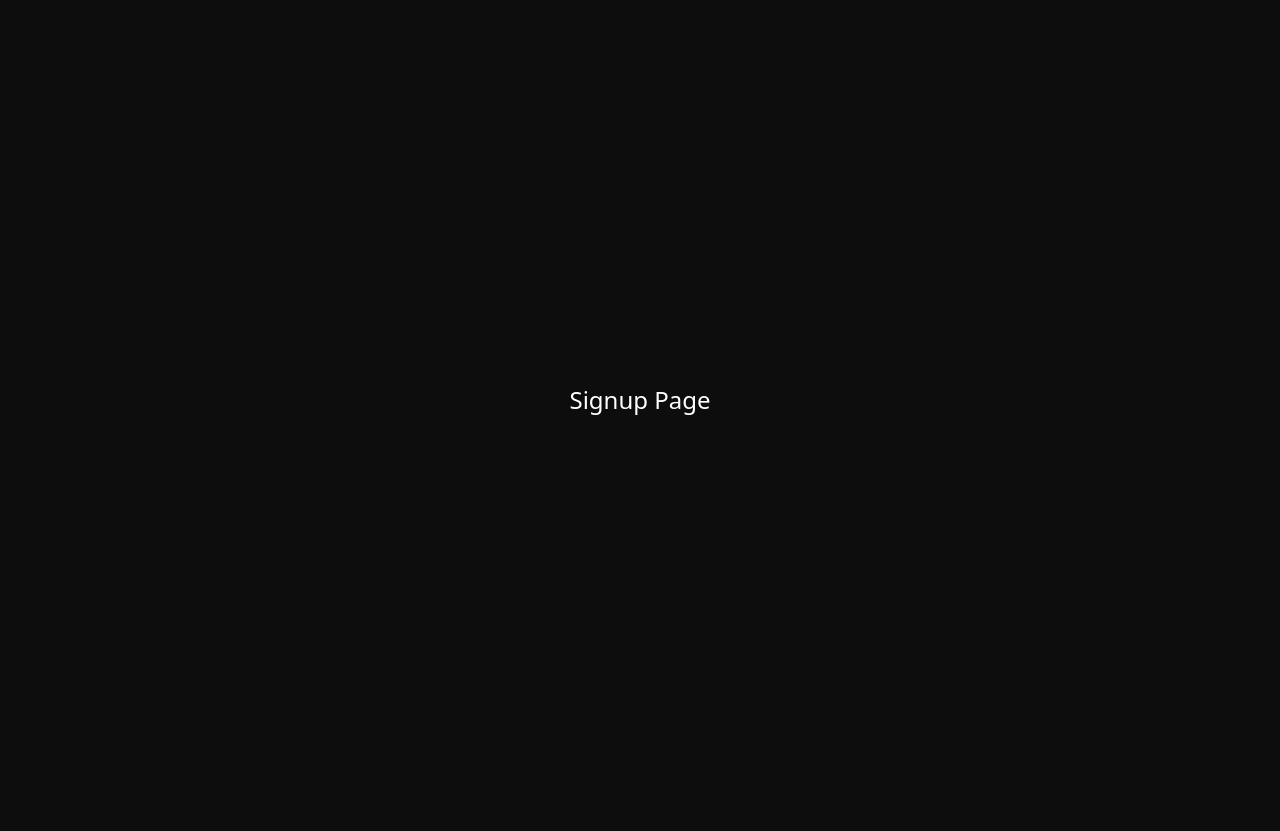
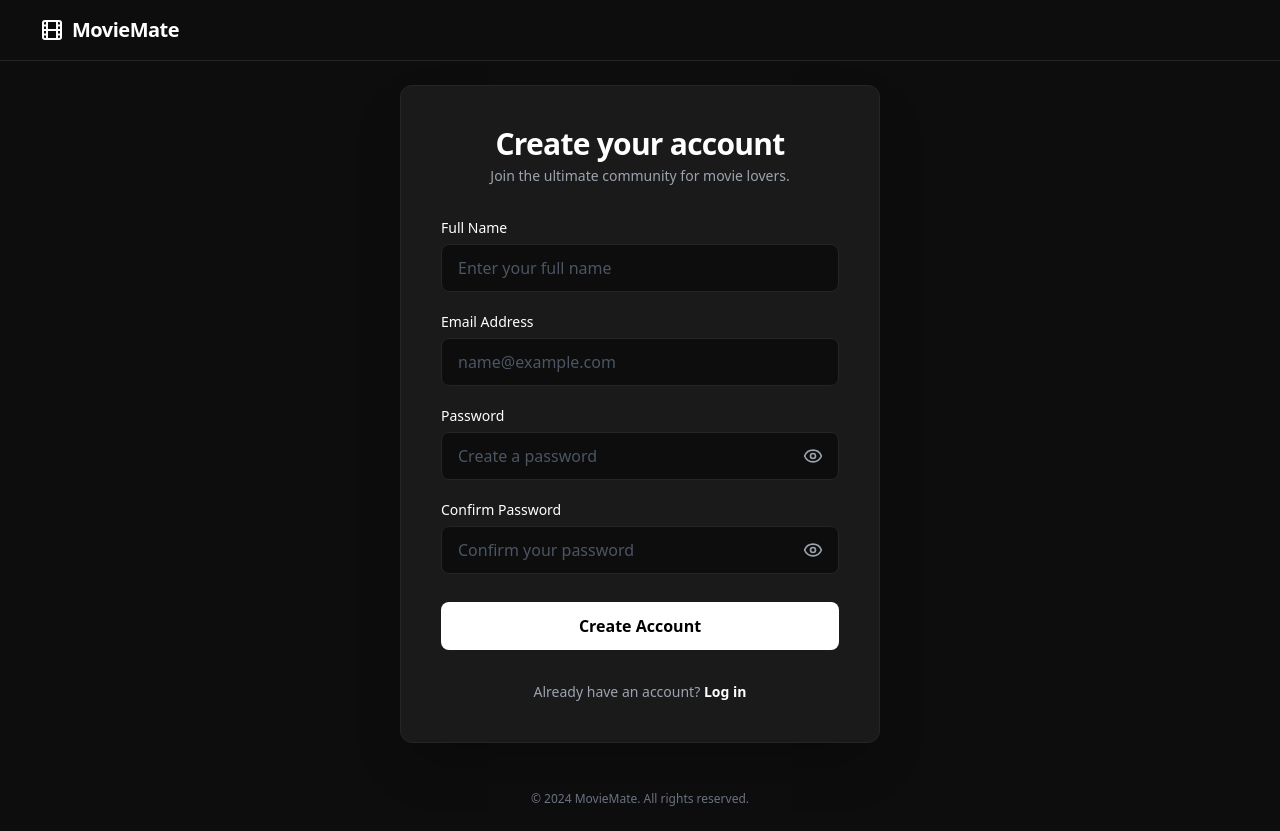
Before and after one commit to dwit63/MovieMate, a React (Vite) app in the folder moviemate-frontend/: page /signup in a window 1280 px wide. Before the commit the page ends 800 px from the top, so only its background shows below. Built offline with nearby package versions, Linux system fonts and the light colour scheme.

Commit message:
Added signup page and updated App.jsx

```diff
--- a/moviemate-frontend/src/App.jsx
+++ b/moviemate-frontend/src/App.jsx
@@ -4,8 +4,8 @@ import Navbar from './components/Navbar';
 import Footer from './components/Footer';
 import ProtectedRoute from './components/ProtectedRoute';
 import LandingPage from './pages/LandingPage';
+import SignupPage from './pages/SignupPage';
 const LoginPage = () => <div className="min-h-screen flex items-center justify-center text-white text-2xl">Login Page</div>;
-const SignupPage = () => <div className="min-h-screen flex items-center justify-center text-white text-2xl">Signup Page</div>;
 const OnboardingPage = () => <div className="min-h-screen flex items-center justify-center text-white text-2xl">Onboarding Page</div>;
 const HomePage = () => <div className="min-h-screen flex items-center justify-center text-white text-2xl">Home Page</div>;
 const ExplorePage = () => <div className="min-h-screen flex items-center justify-center text-white text-2xl">Explore Page</div>;
--- /dev/null
+++ b/moviemate-frontend/src/pages/SignupPage.jsx
@@ -0,0 +1,181 @@
+import { useState } from 'react';
+import { Link, useNavigate } from 'react-router-dom';
+import { Film, Eye, EyeOff } from 'lucide-react';
+import { useAuth } from '../context/AuthContext';
+
+export default function SignupPage() {
+  const navigate = useNavigate();
+  const { signup } = useAuth();
+
+  const [form, setForm] = useState({ name: '', email: '', password: '', confirmPassword: '' });
+  const [errors, setErrors] = useState({});
+  const [showPassword, setShowPassword] = useState(false);
+  const [showConfirm, setShowConfirm] = useState(false);
+  const [loading, setLoading] = useState(false);
+
+  const validate = () => {
+    const e = {};
+    if (!form.name.trim()) e.name = 'Full name is required.';
+    if (!form.email.trim()) {
+      e.email = 'Email is required.';
+    } else if (!/^[^\s@]+@[^\s@]+\.[^\s@]+$/.test(form.email)) {
+      e.email = 'Enter a valid email address.';
+    }
+    if (!form.password) {
+      e.password = 'Password is required.';
+    } else if (form.password.length < 8) {
+      e.password = 'Password must be at least 8 characters.';
+    }
+    if (!form.confirmPassword) {
+      e.confirmPassword = 'Please confirm your password.';
+    } else if (form.password !== form.confirmPassword) {
+      e.confirmPassword = 'Passwords do not match.';
+    }
+    return e;
+  };
+
+  const handleChange = (e) => {
+    setForm((prev) => ({ ...prev, [e.target.name]: e.target.value }));
+    setErrors((prev) => ({ ...prev, [e.target.name]: undefined }));
+  };
+
+  const handleSubmit = async (e) => {
+    e.preventDefault();
+    const errs = validate();
+    if (Object.keys(errs).length > 0) { setErrors(errs); return; }
+    setLoading(true);
+    try {
+      await signup(form.name.trim(), form.email.trim(), form.password);
+      navigate('/onboarding');
+    } catch {
+      setErrors({ form: 'Something went wrong. Please try again.' });
+    } finally {
+      setLoading(false);
+    }
+  };
+
+  return (
+    <div className="min-h-screen flex flex-col bg-dark text-white font-sans">
+      {/* Header */}
+      <header className="flex items-center border-b border-dark-border px-6 md:px-10 py-4 bg-dark">
+        <Link to="/" className="flex items-center gap-2">
+          <Film className="w-6 h-6 text-white" />
+          <span className="text-white text-xl font-bold tracking-tight">MovieMate</span>
+        </Link>
+      </header>
+
+      {/* Main */}
+      <main className="flex-1 flex items-center justify-center p-6">
+        <div className="w-full max-w-[480px] bg-dark-card border border-dark-border rounded-xl p-8 md:p-10 shadow-2xl">
+          <div className="text-center mb-8">
+            <h1 className="text-3xl font-bold tracking-tight">Create your account</h1>
+            <p className="text-gray-400 text-sm mt-1">Join the ultimate community for movie lovers.</p>
+          </div>
+
+          {errors.form && (
+            <p className="text-red-500 text-sm text-center mb-4">{errors.form}</p>
+          )}
+
+          <form onSubmit={handleSubmit} className="flex flex-col gap-5" noValidate>
+            {/* Full Name */}
+            <div className="flex flex-col gap-1.5">
+              <label className="text-sm font-medium">Full Name</label>
+              <input
+                type="text"
+                name="name"
+                value={form.name}
+                onChange={handleChange}
+                placeholder="Enter your full name"
+                className={`w-full h-12 bg-dark border rounded-lg px-4 text-white placeholder:text-gray-600 outline-none transition-all focus:border-accent ${errors.name ? 'border-red-500' : 'border-dark-border'}`}
+              />
+              {errors.name && <p className="text-red-500 text-xs">{errors.name}</p>}
+            </div>
+
+            {/* Email */}
+            <div className="flex flex-col gap-1.5">
+              <label className="text-sm font-medium">Email Address</label>
+              <input
+                type="email"
+                name="email"
+                value={form.email}
+                onChange={handleChange}
+                placeholder="name@example.com"
+                className={`w-full h-12 bg-dark border rounded-lg px-4 text-white placeholder:text-gray-600 outline-none transition-all focus:border-accent ${errors.email ? 'border-red-500' : 'border-dark-border'}`}
+              />
+              {errors.email && <p className="text-red-500 text-xs">{errors.email}</p>}
+            </div>
+
+            {/* Password */}
+            <div className="flex flex-col gap-1.5">
+              <label className="text-sm font-medium">Password</label>
+              <div className="relative">
+                <input
+                  type={showPassword ? 'text' : 'password'}
+                  name="password"
+                  value={form.password}
+                  onChange={handleChange}
+                  placeholder="Create a password"
+                  className={`w-full h-12 bg-dark border rounded-lg px-4 pr-12 text-white placeholder:text-gray-600 outline-none transition-all focus:border-accent ${errors.password ? 'border-red-500' : 'border-dark-border'}`}
+                />
+                <button
+                  type="button"
+                  onClick={() => setShowPassword((v) => !v)}
+                  className="absolute right-4 top-1/2 -translate-y-1/2 text-gray-400 hover:text-white transition-colors"
+                >
+                  {showPassword ? <EyeOff className="w-5 h-5" /> : <Eye className="w-5 h-5" />}
+                </button>
+              </div>
+              {errors.password && <p className="text-red-500 text-xs">{errors.password}</p>}
+            </div>
+
+            {/* Confirm Password */}
+            <div className="flex flex-col gap-1.5">
+              <label className="text-sm font-medium">Confirm Password</label>
+              <div className="relative">
+                <input
+                  type={showConfirm ? 'text' : 'password'}
+                  name="confirmPassword"
+                  value={form.confirmPassword}
+                  onChange={handleChange}
+                  placeholder="Confirm your password"
+                  className={`w-full h-12 bg-dark border rounded-lg px-4 pr-12 text-white placeholder:text-gray-600 outline-none transition-all focus:border-accent ${errors.confirmPassword ? 'border-red-500' : 'border-dark-border'}`}
+                />
+                <button
+                  type="button"
+                  onClick={() => setShowConfirm((v) => !v)}
+                  className="absolute right-4 top-1/2 -translate-y-1/2 text-gray-400 hover:text-white transition-colors"
+                >
+                  {showConfirm ? <EyeOff className="w-5 h-5" /> : <Eye className="w-5 h-5" />}
+                </button>
+              </div>
+              {errors.confirmPassword && <p className="text-red-500 text-xs">{errors.confirmPassword}</p>}
+            </div>
+
+            {/* Submit */}
+            <button
+              type="submit"
+              disabled={loading}
+              className="w-full h-12 mt-2 bg-white text-black font-bold rounded-lg hover:opacity-90 active:scale-[0.98] transition-all disabled:opacity-60 disabled:cursor-not-allowed"
+            >
+              {loading ? 'Creating Account...' : 'Create Account'}
+            </button>
+          </form>
+
+          <div className="mt-8 text-center">
+            <p className="text-gray-400 text-sm">
+              Already have an account?{' '}
+              <Link to="/login" className="text-white font-semibold hover:underline underline-offset-4">
+                Log in
+              </Link>
+            </p>
+          </div>
+        </div>
+      </main>
+
+      {/* Footer */}
+      <footer className="p-6 text-center text-gray-500 text-xs">
+        <p>© 2024 MovieMate. All rights reserved.</p>
+      </footer>
+    </div>
+  );
+}
```
